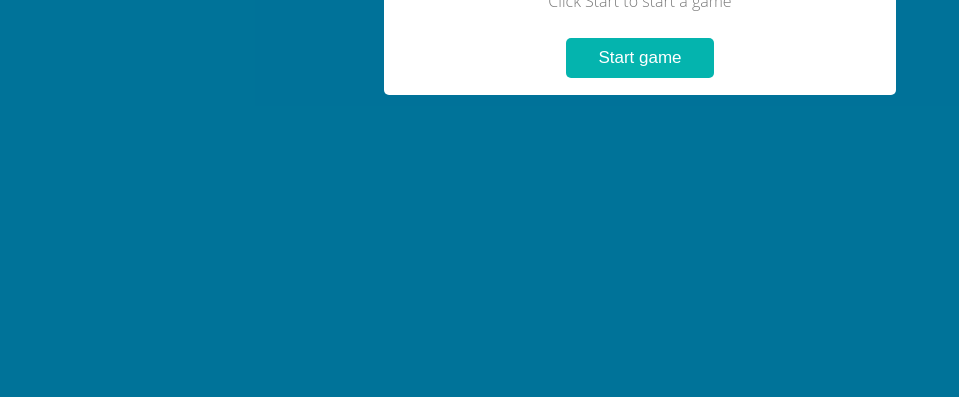
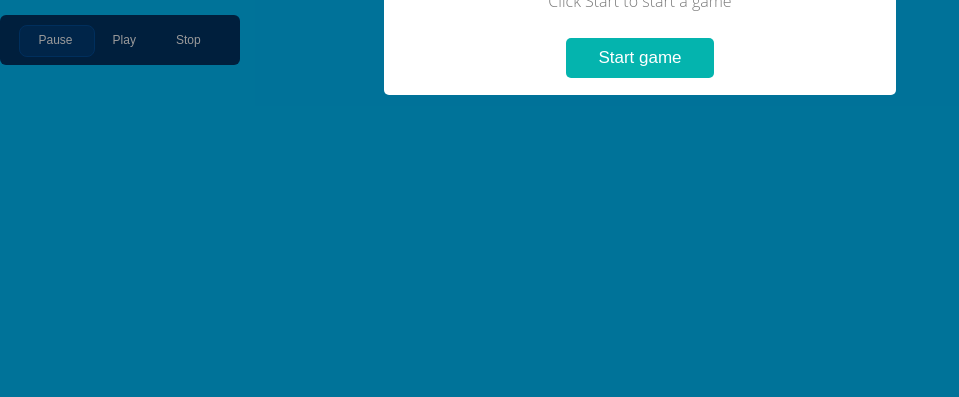
Before and after one commit to perfmoron/airHockey, a plain HTML site: page index.html in a window 1280 px wide. Shown: the part 403-800 px from the top of the page, without its empty margins (0-959 px from the left). Drawn offline with Linux system fonts and the light colour scheme.

Commit message:
Shortening top menu, setting width

```diff
--- a/index.html
+++ b/index.html
@@ -2,8 +2,8 @@
 <html>
 <head>
     <meta charset="utf-8" />
-    <title>Test game</title>
-
+    <title>Air hockey.. and some mario sounds</title>
+    <link rel="shortcut icon" type="image/x-icon" href="favicon.ico" />`
     <style>
     	* { padding: 0; margin: 0; }
     	canvas { background: #00BFFF; display: block; margin: 0 auto; }
@@ -15,17 +15,15 @@
 </head>
 <body bgcolor="#00BFFF">
   <canvas id="myCanvas" width="600" height="400"></canvas>
-  <!--
   <div id="sse2">
     <div id="sses2">
       <ul>
-        <li><a href="?menu=2&skin=3&p=Javascript-Menus">Javascript Menus</a></li>
-        <li><a href="?menu=2&skin=3&p=Horizontal-Menus">Horizontal Menus</a></li>
-        <li><a href="?menu=2&skin=3&p=Web-Menus">Web Menus</a></li>
+        <li><a href="?menu=2&skin=3&p=Javascript-Menus">Pause</a></li>
+        <li><a href="?menu=2&skin=3&p=Horizontal-Menus">Play</a></li>
+        <li><a href="?menu=2&skin=3&p=Web-Menus">Stop</a></li>
       </ul>
     </div>
   </div>
-  -->
  <script src="game.js"></script>
 </body>
 </html>
--- a/menu-3.css
+++ b/menu-3.css
@@ -4,8 +4,9 @@
 {
     /*You can decorate the menu's container, such as adding background images through this block*/
     background-color: #003366;
-    height: 38px;
-    padding: 15px;
+    height: 30px;
+    padding: 10px;
+    width: 220px;
     border-radius: 6px;
     box-sizing: content-box;
 }
```
